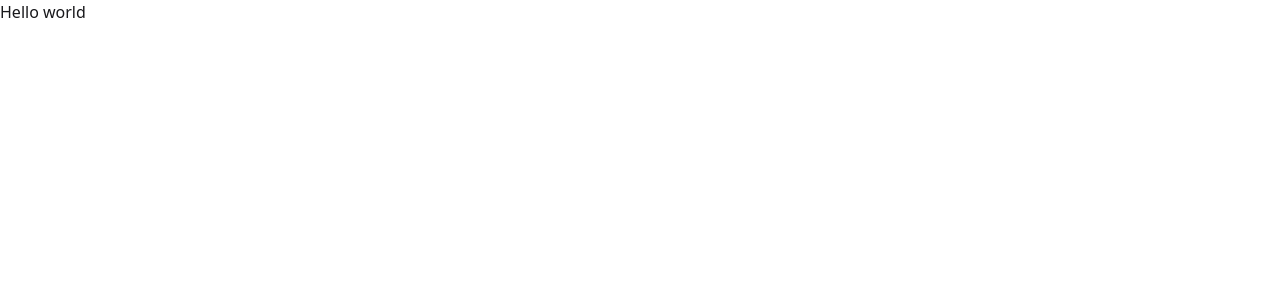
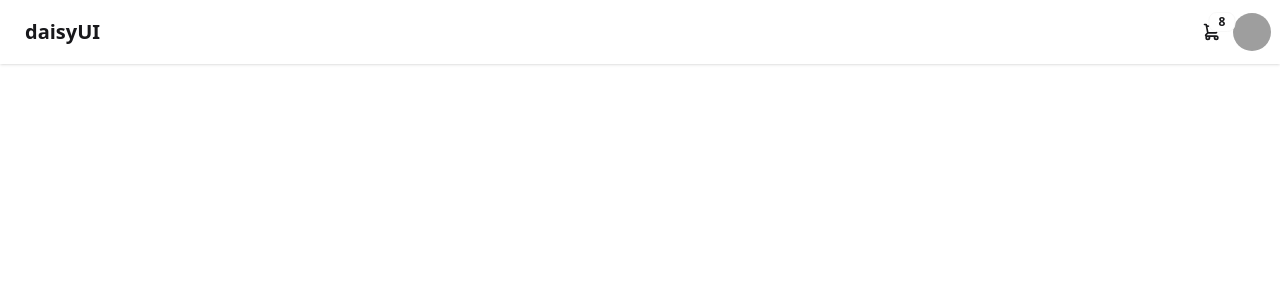
Before and after one commit to habib-676/demo-project, a React (Vite) app: page / in a window 1280 px wide. Shown: the top 300 px of the page. Built offline with nearby package versions, Linux system fonts and the light colour scheme; grey boxes are pictures that could not be loaded.

Commit message:
add navbar

```diff
--- a/src/App.jsx
+++ b/src/App.jsx
@@ -1,9 +1,12 @@
 import "./App.css";
+import Nav from "./components/Nav";
 
 function App() {
   return (
     <>
-      <h3>Hello world</h3>
+      <nav>
+        <Nav />
+      </nav>
     </>
   );
 }
--- /dev/null
+++ b/src/components/Nav.jsx
@@ -0,0 +1,80 @@
+import React from "react";
+
+const Nav = () => {
+  return (
+    <div className="navbar bg-base-100 shadow-sm">
+      <div className="flex-1">
+        <a className="btn btn-ghost text-xl">daisyUI</a>
+      </div>
+      <div className="flex-none">
+        <div className="dropdown dropdown-end">
+          <div tabIndex={0} role="button" className="btn btn-ghost btn-circle">
+            <div className="indicator">
+              <svg
+                xmlns="http://www.w3.org/2000/svg"
+                className="h-5 w-5"
+                fill="none"
+                viewBox="0 0 24 24"
+                stroke="currentColor"
+              >
+                {" "}
+                <path
+                  strokeLinecap="round"
+                  strokeLinejoin="round"
+                  strokeWidth="2"
+                  d="M3 3h2l.4 2M7 13h10l4-8H5.4M7 13L5.4 5M7 13l-2.293 2.293c-.63.63-.184 1.707.707 1.707H17m0 0a2 2 0 100 4 2 2 0 000-4zm-8 2a2 2 0 11-4 0 2 2 0 014 0z"
+                />{" "}
+              </svg>
+              <span className="badge badge-sm indicator-item">8</span>
+            </div>
+          </div>
+          <div
+            tabIndex={0}
+            className="card card-compact dropdown-content bg-base-100 z-1 mt-3 w-52 shadow"
+          >
+            <div className="card-body">
+              <span className="text-lg font-bold">8 Items</span>
+              <span className="text-info">Subtotal: $999</span>
+              <div className="card-actions">
+                <button className="btn btn-primary btn-block">View cart</button>
+              </div>
+            </div>
+          </div>
+        </div>
+        <div className="dropdown dropdown-end">
+          <div
+            tabIndex={0}
+            role="button"
+            className="btn btn-ghost btn-circle avatar"
+          >
+            <div className="w-10 rounded-full">
+              <img
+                alt="Tailwind CSS Navbar component"
+                src="https://img.daisyui.com/images/stock/photo-1534528741775-53994a69daeb.webp"
+              />
+            </div>
+          </div>
+          <ul
+            tabIndex={0}
+            className="menu menu-sm dropdown-content bg-base-100 rounded-box z-1 mt-3 w-52 p-2 shadow"
+          >
+            <li>
+              <a className="justify-between">
+                Profile
+                <span className="badge">New</span>
+              </a>
+            </li>
+            <li>
+              <a>Settings</a>
+            </li>
+            <li>
+              <a>Logout</a>
+            </li>
+          </ul>
+        </div>
+      </div>
+    </div>
+  );
+};
+
+export default Nav;
```
Also changed, not shown: 2 other files (tests, documents, lock files or other folders).
